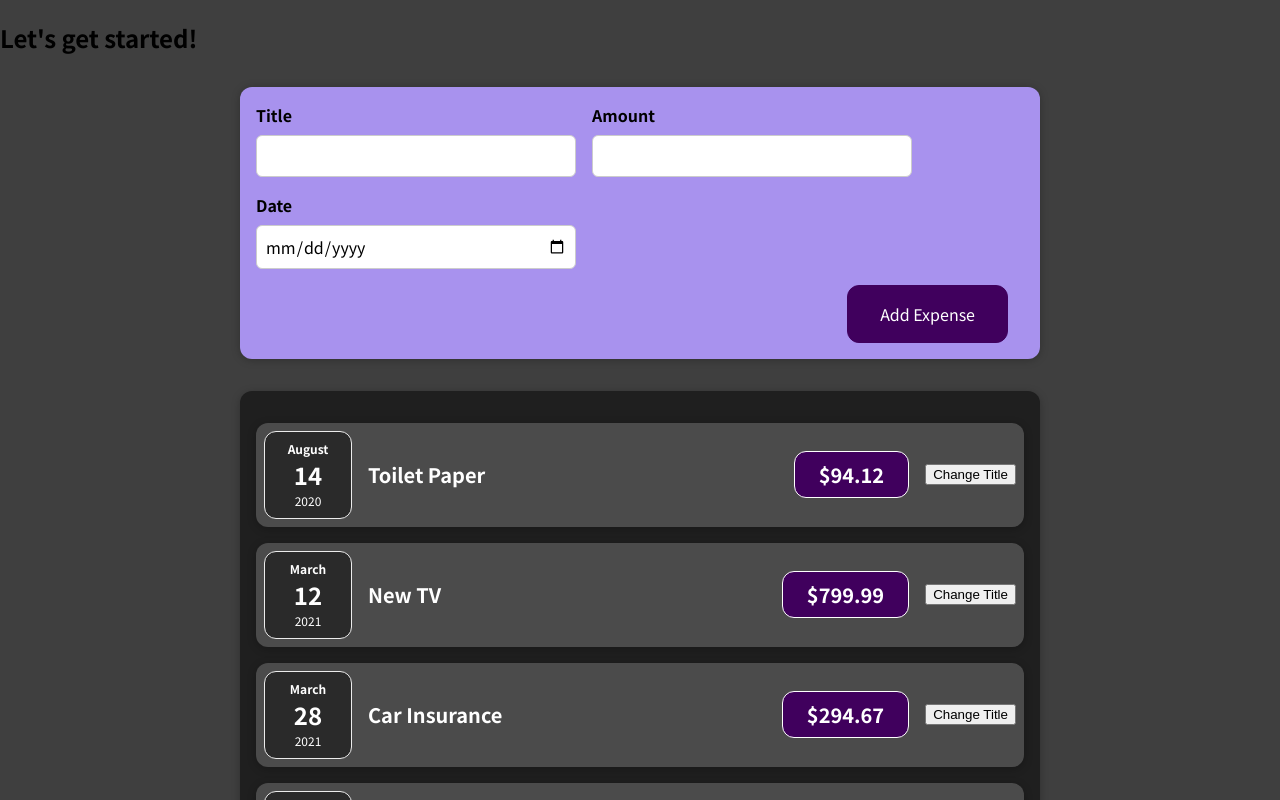
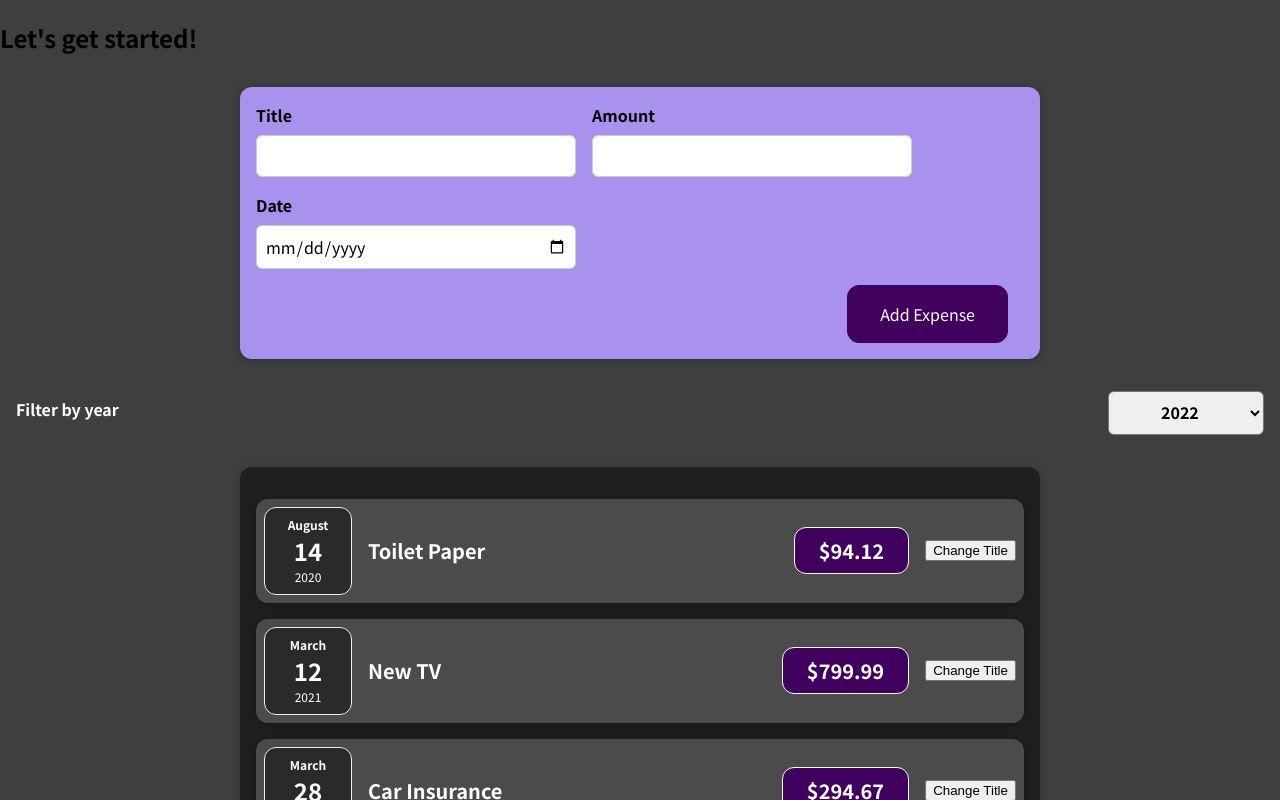
Before and after one commit to clearhythm/react-playground, a React (Create React App) app: page / in a window 1280 px wide. Shown: the top 800 px of the page. Built offline with nearby package versions, Linux system fonts and the light colour scheme.

Commit message:
initial work for expense filtering

```diff
--- a/src/components/Expenses/Expenses.js
+++ b/src/components/Expenses/Expenses.js
@@ -1,11 +1,21 @@
 import React from 'react';
 import Card from '../UI/Card';
 import ExpenseItem from './ExpenseItem';
+import ExpensesFilter from './ExpensesFilter';
 import './Expenses.css';
 
 function Expenses(props) {
+  const [selectedYear, setSelectedYear] = React.useState('2022');
+
+  const filterExpensesHandler = (selectedYear) => {
+    // TODO: Update it to use a function call
+    setSelectedYear(selectedYear);
+    console.log('year:', selectedYear);
+  }
 
   return (
+    <div>
+      <ExpensesFilter onFilterExpenses={filterExpensesHandler} />
       <Card className="expenses">
         {props.expenses.map((expense) => (
           <ExpenseItem
@@ -16,6 +26,7 @@
           />
         ))}
       </Card>
+    </div>
   )
 }
 
--- /dev/null
+++ b/src/components/Expenses/ExpensesFilter.css
@@ -0,0 +1,24 @@
+.expenses-filter {
+  color: white;
+  padding: 0 1rem;
+}
+
+.expenses-filter__control {
+  display: flex;
+  width: 100%;
+  align-items: center;
+  justify-content: space-between;
+  margin: 1rem 0;
+}
+
+.expenses-filter label {
+  font-weight: bold;
+  margin-bottom: 0.5rem;
+}
+
+.expenses-filter select {
+  font: inherit;
+  padding: 0.5rem 3rem;
+  font-weight: bold;
+  border-radius: 6px;
+}
--- /dev/null
+++ b/src/components/Expenses/ExpensesFilter.js
@@ -0,0 +1,25 @@
+import React from 'react';
+
+import './ExpensesFilter.css';
+
+const ExpensesFilter = (props) => {
+  const yearChangeHandler = (event) => {
+    props.onFilterExpenses(event.target.value);
+  }
+
+  return (
+    <div className='expenses-filter'>
+      <div className='expenses-filter__control'>
+        <label>Filter by year</label>
+        <select onChange={yearChangeHandler}>
+          <option value='2022'>2022</option>
+          <option value='2021'>2021</option>
+          <option value='2020'>2020</option>
+          <option value='2019'>2019</option>
+        </select>
+      </div>
+    </div>
+  );
+};
+
+export default ExpensesFilter;
```
Lines whose indentation alone changed are shown as unchanged.
